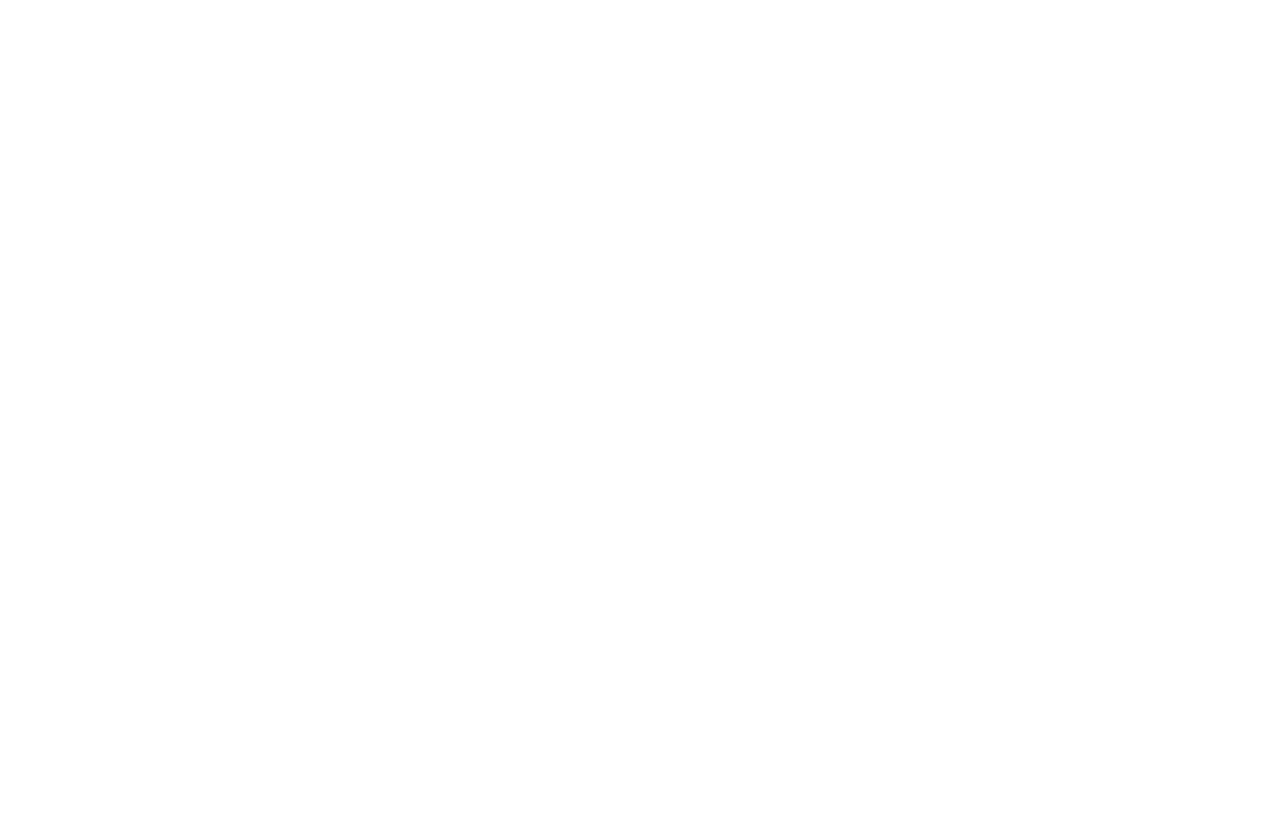
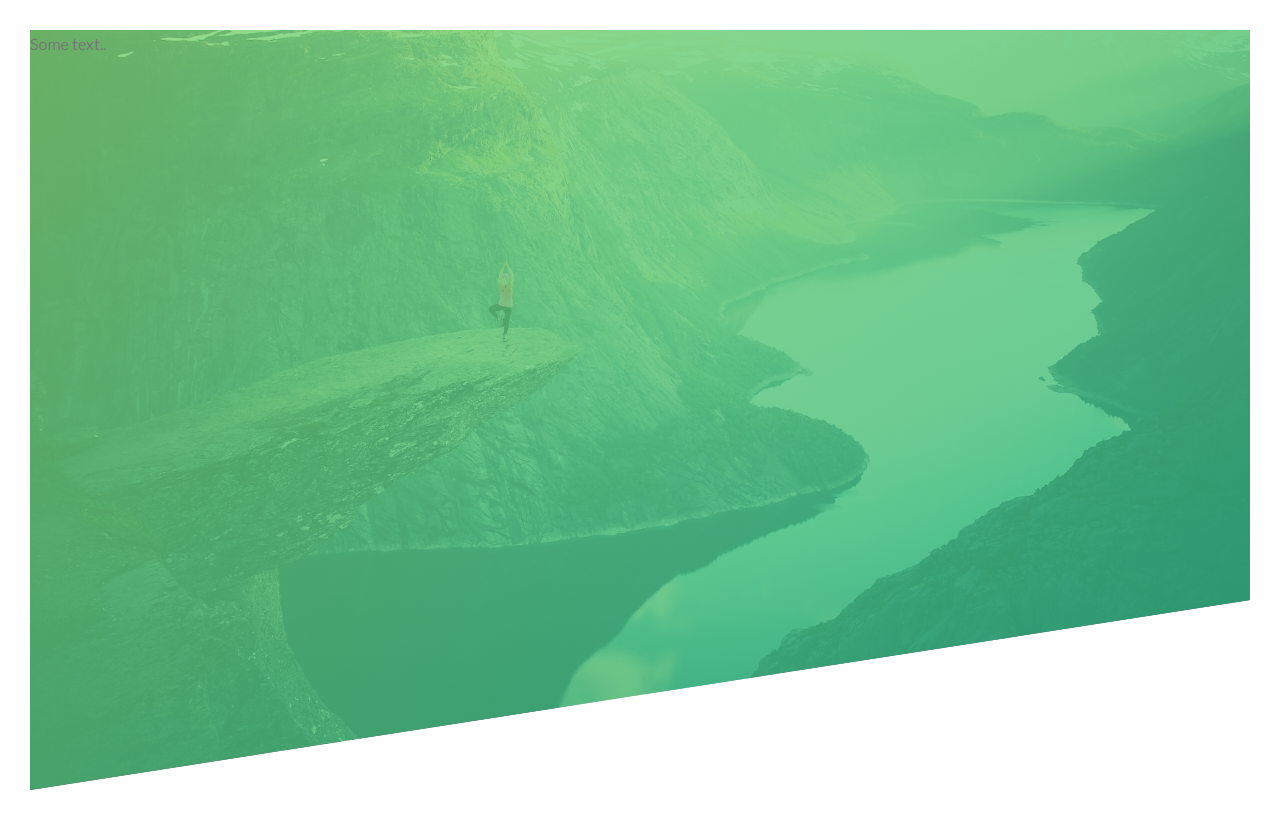
Before and after one commit to fatihay/natours, a plain HTML site: page index.html in a window 1280 px wide. Drawn offline with Linux system fonts and the light colour scheme.

Commit message:
header part 1 finished

```diff
--- /dev/null
+++ b/css/style.css
@@ -0,0 +1,42 @@
+/*
+COLORS:
+Light green: #7ed56f
+Medium green: #55c57a
+Dark green: #28b485
+*/
+
+* {
+  margin: 0;
+  padding: 0;
+  box-sizing: border-box;
+}
+
+body {
+  font-family: "Lato", sans-serif;
+  font-weight: 400;
+  font-size: 16px;
+  line-height: 1.7;
+  color: #777;
+  padding: 30px;
+  /* padding is not grtting inherited */
+}
+
+.header {
+  height: 95vh;
+  background-image: linear-gradient(
+      to right bottom,
+      rgba(126, 213, 111, 0.8),
+      rgba(40, 180, 133, 0.8)
+    ),
+    url(../img/hero.jpg);
+  background-size: cover;
+  /* arka planı kaplamasını sağladık */
+
+  background-position: top;
+
+  clip-path: polygon(0 0, 100% 0, 100% 75%, 0 100%);
+
+  /* clip-path: polygon(0 0, 100% 50%, 0 100%); */
+  /* clip-path: polygon(50% 0, 100% 100%, 0 100%); */
+  /* Bunlar da üçgen.. */
+}
--- a/index.html
+++ b/index.html
@@ -5,11 +5,22 @@
   <meta charset="UTF-8">
   <meta http-equiv="X-UA-Compatible" content="IE=edge">
   <meta name="viewport" content="width=device-width, initial-scale=1.0">
+
+
+  <link href="https://fonts.googleapis.com/css?family=Lato:100,300,400,700,900" rel="stylesheet">
+
+  <link rel="stylesheet" href="css/style.css">
+  <link rel="shortcut icon" type="image/png" href="img/favicon.png">
+
   <title>Natours | Exciting tours for adventurous people</title>
 </head>
 
 <body>
 
+  <header class="header">
+    Some text..
+  </header>
+
 </body>
 
 </html>
```
